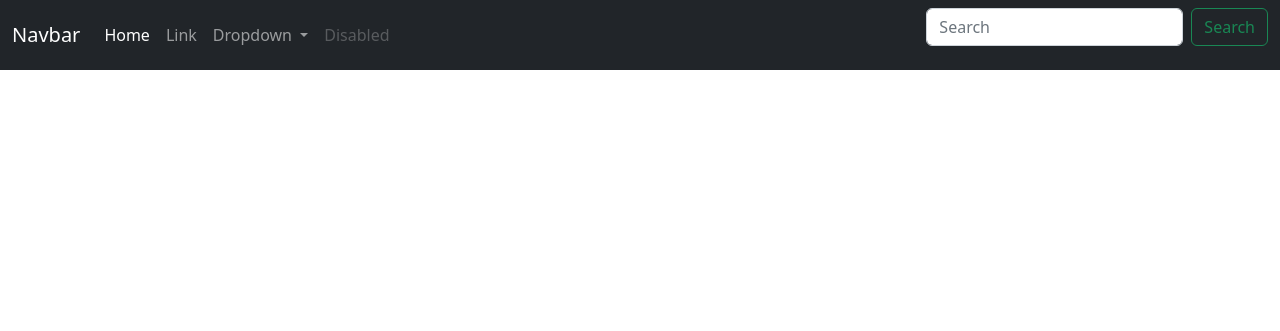
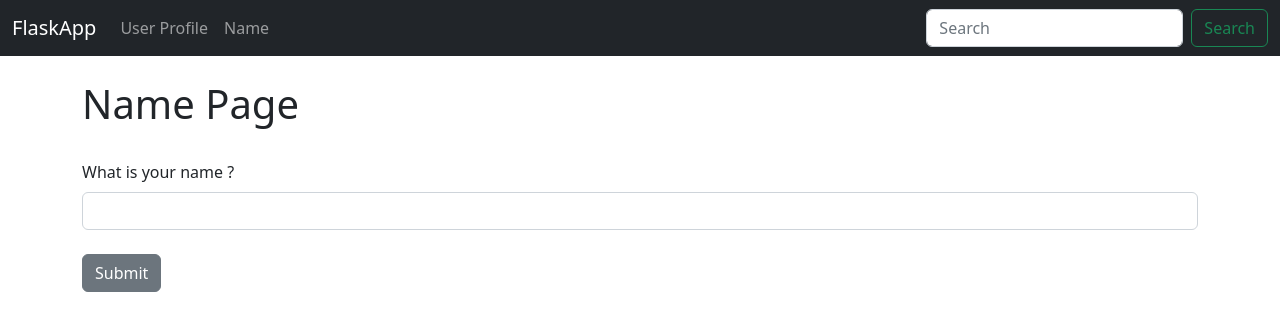
Before and after one commit to bulelani-nhla/CodemyApp, a Flask app: template templates/name.html in a window 1280 px wide. Shown: the top 331 px of the page. Run offline with Flask 2, Linux system fonts and the light colour scheme; the template is opened without the code that fills it: values that come from a table or form of the project are taken from there, others are empty.

Commit message:
code uopdates
code is updated and the extra html files  uploaded

```diff
--- a/capp.py
+++ b/capp.py
@@ -1,4 +1,7 @@
-from flask import Flask, render_template
+from flask import Flask, render_template, flash
+from flask_wtf import FlaskForm
+from wtforms import StringField, SubmitField
+from wtforms.validators import DataRequired
 
 # FILTERS !!!!!
 # capitalize
@@ -11,7 +14,66 @@ from flask import Flask, render_template
 
 # Create a Flask Instance
 app = Flask(__name__)
+app.config['SECRET_KEY'] = "R3EWTG BWBE NYTJT JM YEYR "
 
+# Create a Form Class
+class NamerForm(FlaskForm):
+    name = StringField("What is your name ?", validators=[DataRequired()])
+    submit = SubmitField("Submit")
+
+    # BooleanField
+    # DataField
+    # DataTimeField
+    # DecimalField
+    # FileField
+    # HiddenField
+    # MultipleField
+    # FieldList
+    # FloatField
+    # FormField
+    # IntergerField
+    # PasswordField
+    # RadioField
+    # SelectField
+    # SelectMultipleField
+    # StringField
+    # TextAreaField
+
+    ## Validators
+    # DataRequired
+    # Email
+    # EqualTo
+    # InputRequired
+    # IPAddress
+    # MacAddress
+    # Length
+    # NumberRange
+    # Optional
+    # Regexp
+    # URL
+    # UUID
+    # AnyOf
+    # NoneOf
+
+
+
+
+
+
+
+
+
+# Create Name Page
+@app.route('/name', methods=['GET', 'POST'])
+def name():
+    name = None
+    form = NamerForm()
+# Validate Form
+    if form.validate_on_submit():
+        name = form.name.data
+        form.name.data = ''
+        flash("Form Submitted Successfully !!!")
+    return render_template("name.html", name = name, form = form)
 
 
 #Create a route decorrator
@@ -30,6 +92,11 @@ def user(name):
     #return "Hello {}".format(name)
     return render_template("user.html", user_name=name)
 
+
+
+
+
+
 # Create Custom Error Pages
 
 # Invalid URL
--- a/templates/404.html
+++ b/templates/404.html
@@ -1,7 +1,7 @@
 
 {% extends 'base.html' %}
 {% block title%}
-<title>Error page</title>
+<title>Error 404</title>
 {% endblock %}
 {% block content %}
 <body>
--- a/templates/base.html
+++ b/templates/base.html
@@ -1,11 +1,10 @@
 
-
+<!doctype html>
 <html lang="en">
   <head>
   {% block title%}
 <title>Home page</title>
 {% endblock %}
-<!doctype html>
     <meta charset="utf-8">
     <meta name="viewport" content="width=device-width, initial-scale=1">
     <title>Bootstrap demo</title>
--- a/templates/name.html
+++ b/templates/name.html
@@ -1,23 +1,30 @@
 {% extends 'base.html' %}
-{% block section %}
+{% block title%}
+<title>Name Page</title>
+{% endblock %}
+{% block content %}
+<body>
+	{% for message in get_flashed_messages() %}
 
-<html>
-<head>
-	<title> Information Page </title>
-</head>
-	<body style="background-color: white">
-		<center><u><h1>Uploaded Information</h1></u>
-		<table border = 1>
-			{% for k, v in data.items() %}
-				<tr>
-					<th>{{ k }}</th>
-					<td>{{ v }}</td>
-				</tr>
-			{% endfor %}
-		</table>
-		<p><h3> Information Uploaded Successfully </h3></p>
-		<p><a href="/home"> Back to Survey Form </a></p>
-		</center>
-	</body>
+		<div class="alert alert-success alert-dismissible fade show" role="alert">
+		Hi {{ name }} {{ message }}
+		<button type="button" class="btn-close" data-bs-dismiss="alert" aria-label="Close"></button>
+		</div>
+	{% endfor %}
 
+	{% if name %}
+		<h1>Hello {{ name }}!!</h1>
+	{% else %}
+		<h1>Name Page</h1>
+		<br>
+		<form method="POST">
+			{{ form.hidden_tag() }}
+			{{ form.name.label(class="form-label") }}
+			{{ form.name(class="form-control") }}
+			<br>
+			{{ form.submit(class="btn btn-secondary") }}
+		</form>
+	{% endif %}
+
+</body>
 {% endblock %}
--- a/templates/navbar.html
+++ b/templates/navbar.html
@@ -1,31 +1,20 @@
 <nav class="navbar navbar-expand-lg navbar-dark bg-dark">
   <div class="container-fluid">
-    <a class="navbar-brand" href="#">Navbar</a>
+    <a class="navbar-brand" href="{{url_for('index')}}">FlaskApp</a>
     <button class="navbar-toggler" type="button" data-bs-toggle="collapse" data-bs-target="#navbarSupportedContent" aria-controls="navbarSupportedContent" aria-expanded="false" aria-label="Toggle navigation">
       <span class="navbar-toggler-icon"></span>
     </button>
     <div class="collapse navbar-collapse" id="navbarSupportedContent">
       <ul class="navbar-nav me-auto mb-2 mb-lg-0">
+
         <li class="nav-item">
-          <a class="nav-link active" aria-current="page" href="#">Home</a>
+          <a class="nav-link" href="{{url_for('user', name='kafu')}}">User Profile</a>
         </li>
+
         <li class="nav-item">
-          <a class="nav-link" href="#">Link</a>
+          <a class="nav-link" href="{{url_for('name')}}">Name</a>
         </li>
-        <li class="nav-item dropdown">
-          <a class="nav-link dropdown-toggle" href="#" role="button" data-bs-toggle="dropdown" aria-expanded="false">
-            Dropdown
-          </a>
-          <ul class="dropdown-menu">
-            <li><a class="dropdown-item" href="#">Action</a></li>
-            <li><a class="dropdown-item" href="#">Another action</a></li>
-            <li><hr class="dropdown-divider"></li>
-            <li><a class="dropdown-item" href="#">Something else here</a></li>
-          </ul>
-        </li>
-        <li class="nav-item">
-          <a class="nav-link disabled">Disabled</a>
-        </li>
+
       </ul>
       <form class="d-flex" role="search">
         <input class="form-control me-2" type="search" placeholder="Search" aria-label="Search">
```
Also changed, not shown: templates/500.html (+3 -6 lines), templates/user.html (+5 -5 lines).
